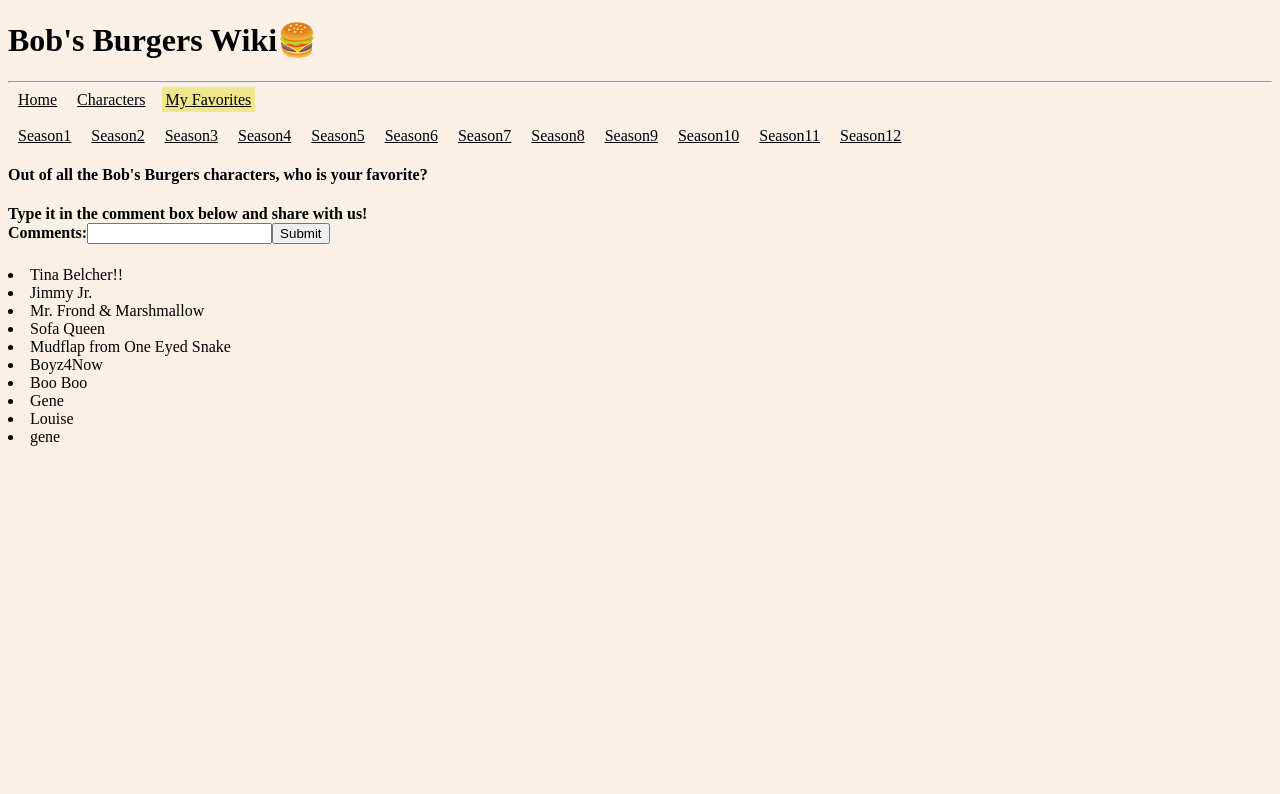
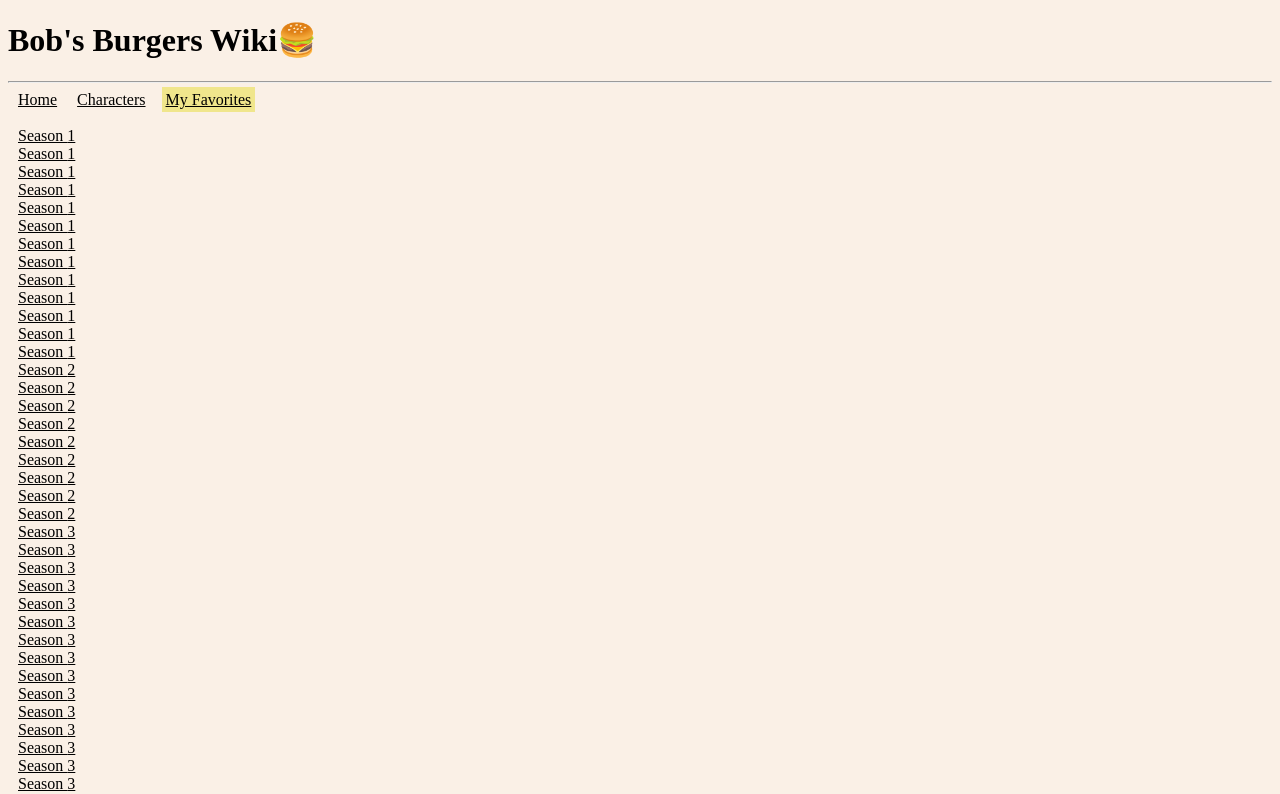
Before and after one commit to hkggerry/Phase-2-Bobs-Burgers-Wiki, a React (Create React App) app: page /suggestionbox in a window 1280 px wide. Shown: the top 794 px of the page. Built offline with nearby package versions, Linux system fonts and the light colour scheme; data requests are answered from the project's data file.

Commit message:
Phase 2 Assessment changes

```diff
--- a/src/components/App.js
+++ b/src/components/App.js
@@ -4,18 +4,19 @@
 import Home from "./HomePage";
 import Characters from "./Characters";
 import SuggestionBox from "./SuggestionBox";
-import Season1 from "./Seasons/Season1"
-import Season2 from "./Seasons/Season2"
-import Season3 from "./Seasons/Season3"
-import Season4 from "./Seasons/Season4"
-import Season5 from "./Seasons/Season5"
-import Season6 from "./Seasons/Season6"
-import Season7 from "./Seasons/Season7"
-import Season8 from "./Seasons/Season8"
-import Season9 from "./Seasons/Season9"
-import Season10 from "./Seasons/Season10"
-import Season11 from "./Seasons/Season11"
-import Season12 from "./Seasons/Season12"
+// import Season1 from "./Seasons/Season1"
+// import Season2 from "./Seasons/Season2"
+// import Season3 from "./Seasons/Season3"
+// import Season4 from "./Seasons/Season4"
+// import Season5 from "./Seasons/Season5"
+// import Season6 from "./Seasons/Season6"
+// import Season7 from "./Seasons/Season7"
+// import Season8 from "./Seasons/Season8"
+// import Season9 from "./Seasons/Season9"
+// import Season10 from "./Seasons/Season10"
+// import Season11 from "./Seasons/Season11"
+// import Season12 from "./Seasons/Season12"
+import Season from "./Season";
 
 function App() {
   const [data, setData] = useState([])
@@ -53,7 +54,7 @@
     <div>
       <h1>Bob's Burgers Wiki🍔 </h1>
       <hr />
-        <NavBar />
+        <NavBar episodes={episodes}/>
         <Switch>
           <Route exact path="/">
             <Home data={data}/>
@@ -64,7 +65,11 @@
           <Route exact path="/suggestionbox">
             <SuggestionBox suggestions ={suggestions} onAddItem={handleAddItem}/>
           </Route>
-          <Route exact path="/season1" >
+          <Route exact path="/season/:id" >
+            <Season episodes={episodes}/>
+          </Route>
+
+          {/* <Route exact path="/season1" >
             <Season1 episodes={episodes}/>
           </Route>
           <Route exact path="/season2" >
@@ -99,7 +104,7 @@
           </Route>
           <Route exact path="/season12" >
             <Season12 episodes={episodes}/>
-          </Route>
+          </Route> */}
         </Switch>
     </div>
   );
--- a/src/components/NavBar.js
+++ b/src/components/NavBar.js
@@ -1,7 +1,7 @@
 import React from "react";
 import { NavLink } from "react-router-dom";
 
-function NavBar() {
+function NavBar( {episodes} ) {
 
   const linkStyles = {
     display: "inline",
@@ -17,8 +17,14 @@
     <NavLink to="/characters" exact style={linkStyles} activeStyle={{background:"khaki"}}>Characters</NavLink>
     <NavLink to="/suggestionbox" exact style={linkStyles} activeStyle={{background:"khaki"}}>My Favorites</NavLink>
     <div><br /></div>
-    {["Season1","Season2","Season3","Season4","Season5","Season6","Season7","Season8","Season9","Season10","Season11","Season12"].map((n)=> <NavLink to={n} exact style={linkStyles} activeStyle={{background:"khaki"}}>{n}</NavLink>)}
+    {episodes.map((season) => <div key={season.id}>
+      <NavLink to= {`/season/${season.season}`} exact style={linkStyles} activeStyle={{background:"khaki"}}>Season {season.season}</NavLink>
+      </div>
+      )}
+    {/* <NavLink to="/season/:id" exact style={linkStyles} activeStyle={{background:"khaki"}}>Season</NavLink> */}
+    {/* {["season/1","season/2","season/3","season/4","season/5","season/6","season/7","season/8","season9/","season/10","season/11","season/12"].map((n)=> <NavLink to={n} exact style={linkStyles} activeStyle={{background:"khaki"}}>{n}</NavLink>)} */}
   </div>
+
   )}
 
 export default NavBar;
--- /dev/null
+++ b/src/components/Season.js
@@ -0,0 +1,35 @@
+import React from "react";
+import { useParams } from "react-router-dom";
+
+function Season({episodes}){
+
+    const { id } = useParams();
+    const seasonList = episodes.map(episode => <li>{episode.name}</li>)
+
+    // const print = () =>{
+    //     if (id = 1){
+    //         return seasonList.slice(0,13)
+    //     }else if (id=2){
+    //         return seasonList.slice(13,22)
+    //     }
+    // }
+    // const seasonEp = seasonList.slice(0,13)
+
+    // const seasonList = episodes.map(episode => {
+    //     if (episode.season = 1) {
+    //         <li>{episode.name.slice(0,13)}</li>
+    //     }else if (episode.season = 2) {
+    //         <li>{episode.name.slice(13,22)}</li>
+    //     }
+    // })
+
+    return(
+        <div>
+            <h2>Season: {id}</h2>
+            {seasonList}
+        </div>
+    )
+
+}
+
+export default Season;
--- a/src/components/SuggestionBox.js
+++ b/src/components/SuggestionBox.js
@@ -27,14 +27,12 @@
           <h4>Out of all the Bob's Burgers characters, who is your favorite?</h4>
           <h4>Type it in the comment box below and share with us!
           <form className="NewItem" onSubmit={handleSubmit}>
-            <label>
               Comments:
                 <input
                   name="comments"
                   value={comments}
                   onChange={(e) => setComments(e.target.value)}
                 />
-              </label>
               <button type="submit">Submit</button>
             </form>
           </h4>
```
Also changed, not shown: db.json.
